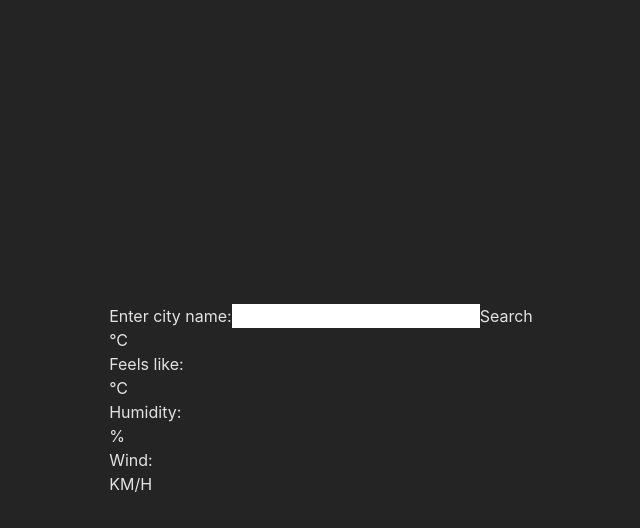
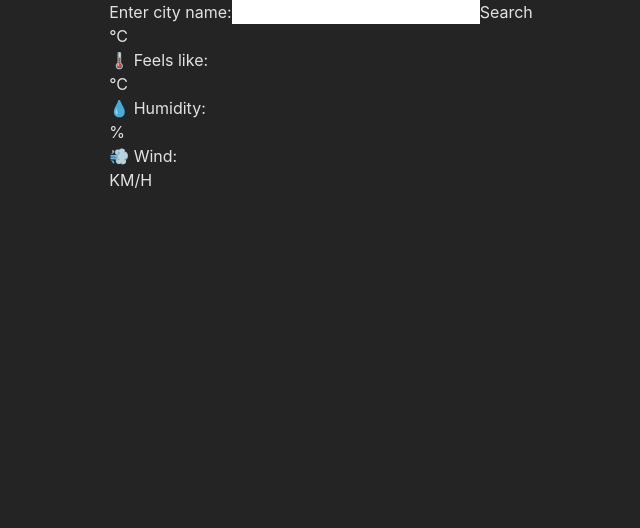
Before and after one commit to Medvezo/Beep-Weather, a React (Vite) app: page / in a window 1280 px wide. Shown: the top 528 px of the page, without its empty margins (319-959 px from the left). Built offline with nearby package versions, Linux system fonts and the light colour scheme.

Commit message:
style: advanced styling for WeatherCard

```diff
--- a/src/App.tsx
+++ b/src/App.tsx
@@ -6,7 +6,7 @@ function App() {
 	const [weather, setWeather] = useState("");
 
 	return (
-		<main className="flex flex-col">
+		<main className="flex flex-col gap-52 mt-20 min-h-screen">
 			<SearchForm setWeather={setWeather} />
 			<WeatherCard weather={weather} />
 		</main>
--- a/src/components/WeatherCard.tsx
+++ b/src/components/WeatherCard.tsx
@@ -26,11 +26,11 @@ export default function WeatherCard(weather: any) {
 		Tornado: "🌪️",
 	};
 
-	const getWeatherIcon = (main:any) => weatherIcons[main] || "🌍";
+	const getWeatherIcon = (main: any) => weatherIcons[main] || "🌍";
 
 	return (
-		<section className="flex flex-col gap-10 bg-white p-5 rounded-lg text-black min-w-96">
-			<div className="flex gap-10 divide-x-2 divide-slate-950/80 p-5">
+		<section className="flex flex-col gap-10 bg-white p-5 rounded-lg text-black w-full px-3 min-w-80 sm:min-w-96">
+			<div className="flex sm:flex-row flex-col gap-10 sm:divide-x-2 divide-slate-950/80 p-5">
 				<div className="flex  justify-center items-center gap-5">
 					<h2 className="text-3xl">{data.name}</h2>
 					<p className="text-3xl ">
@@ -49,23 +49,23 @@ export default function WeatherCard(weather: any) {
 				</aside>
 			</div>
 
-			<aside className="flex justify-between items-center p-5 rounded-xl bg-slate-300 ">
-				<div className="flex flex-col justify-center items-center">
-					<p className="text-xl ">Feels like:</p>
+			<aside className="flex justify-between items-center p-5 rounded-xl bg-slate-300 px-3 sm:flex-row flex-col gap-5 sm:gap-0 divide-y-2 sm:divide-x-2 sm:divide-y-0 divide-slate-600/30 ">
+				<div className="flex flex-col justify-center items-center p-1">
+					<p className="text-xl ">🌡️ Feels like:</p>
 					<p className="text-lg font-bold">
 						{isValidMain && data.main.feels_like.toFixed()}°C
 					</p>
 				</div>
 
-				<div className="flex flex-col justify-center items-center">
-					<p className="text-xl ">Humidity:</p>
+				<div className="flex flex-col justify-center items-center px-3">
+					<p className="text-xl ">💧 Humidity:</p>
 					<p className="text-lg font-bold">
 						{isValidMain && data.main.humidity}%
 					</p>
 				</div>
 
-				<div className="flex flex-col justify-center items-center">
-					<p className="text-xl ">Wind:</p>
+				<div className="flex flex-col justify-center items-center px-3">
+					<p className="text-xl ">💨 Wind:</p>
 					<p className="text-lg font-bold">
 						{data.wind && data.wind.speed.toFixed()} KM/H{" "}
 					</p>
--- a/src/index.css
+++ b/src/index.css
@@ -21,7 +21,7 @@ body {
 	margin: 0;
 	display: flex;
 	justify-content: center;
-	place-items: center;
+	place-items: start;
 	min-width: 320px;
 	min-height: 100vh;
 }
```
